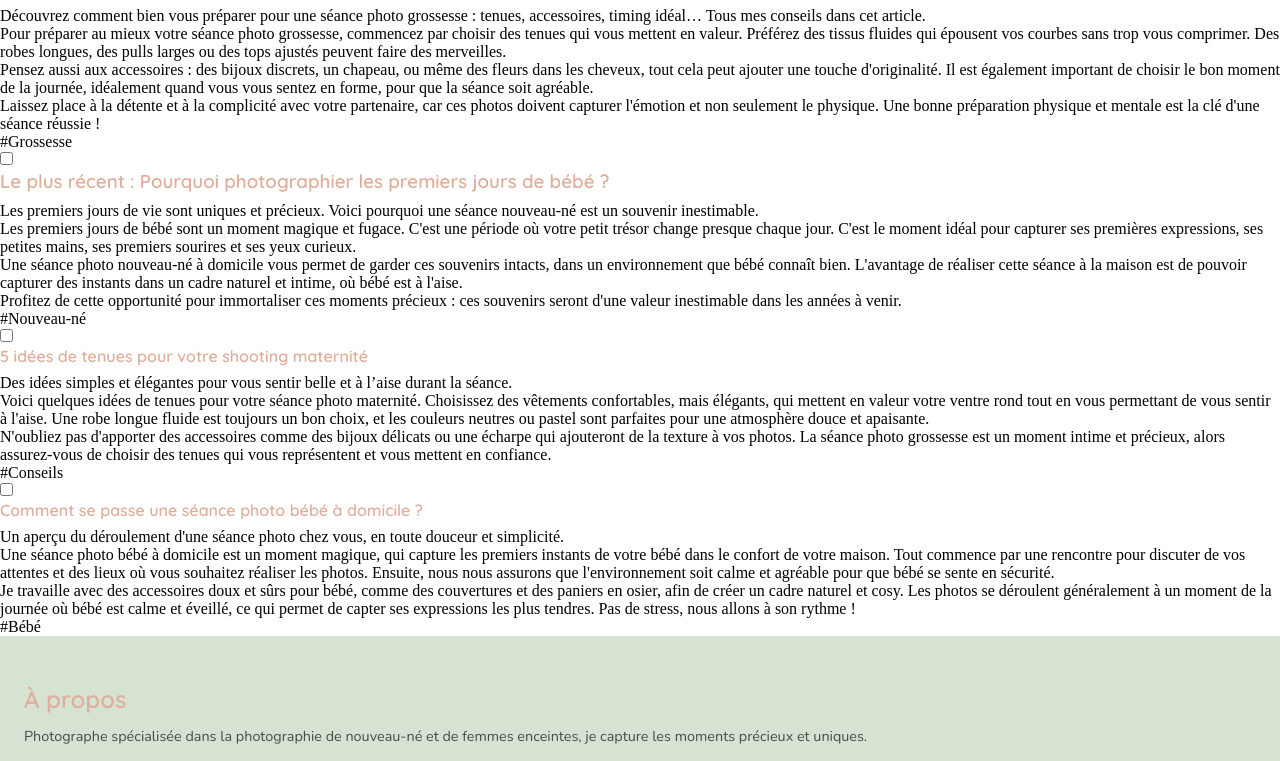
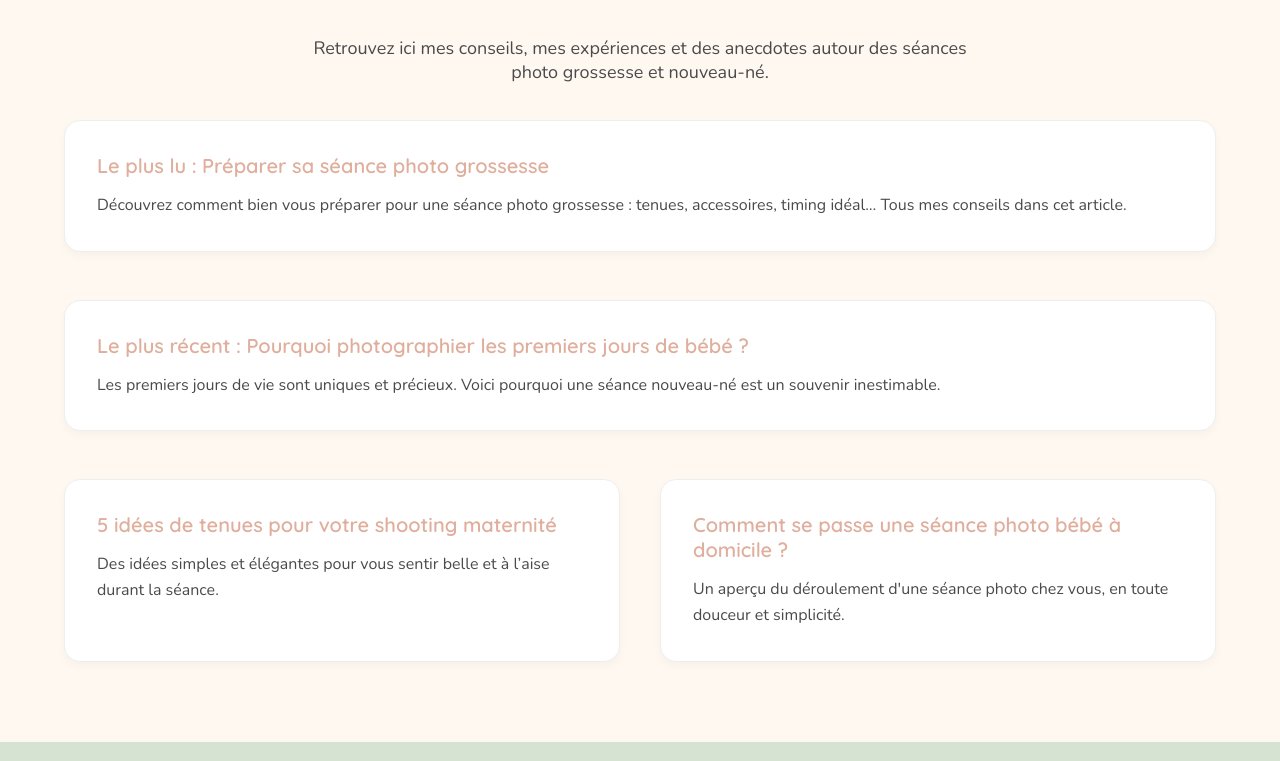
Before and after one commit to Lafuente-Nicolas/Brief-Baby-pics, a plain HTML site: page Pages/blog.html in a window 1280 px wide. Shown: the part 380-1141 px from the top of the page. Drawn offline with nearby package versions, Linux system fonts and the light colour scheme.

Commit message:
feat(css):compile scss

```diff
--- a/css/style.css
+++ b/css/style.css
@@ -526,4 +526,79 @@ h2 {
   }
 }
 
+.blogue {
+  padding: 4vh 5vw;
+  background-color: #FFF8F1;
+  color: #4A4A4A;
+}
+.blogue h2 {
+  font-family: "Quicksand", sans-serif;
+  font-size: 2.5em;
+  font-weight: 600;
+  color: #DFAE9C;
+  line-height: 1.2;
+  text-align: center;
+  margin-bottom: 2em;
+}
+.blogue .intro {
+  font-size: 1.125em;
+  text-align: center;
+  margin-bottom: 2em;
+  max-width: 700px;
+  margin-inline: auto;
+  font-family: "Nunito", sans-serif;
+}
+.blogue .grille-articles {
+  display: grid;
+  grid-template-columns: repeat(auto-fit, minmax(280px, 1fr));
+  gap: 2.5em;
+}
+.blogue article {
+  background-color: #fff;
+  border: 1px solid #eee;
+  border-radius: 1rem;
+  padding: 2em;
+  box-shadow: 0 4px 10px rgba(0, 0, 0, 0.03);
+  transition: transform 0.3s ease;
+  cursor: pointer;
+  margin-bottom: 3em;
+  /* Masquer la case à cocher */
+  /* Lorsque la case à cocher est activée, on affiche le contenu */
+}
+.blogue article:hover {
+  transform: translateY(-5px);
+}
+.blogue article .toggle {
+  display: none;
+}
+.blogue article label {
+  display: block;
+  cursor: pointer; /* Le label est cliquable */
+}
+.blogue article h4, .blogue article h3 {
+  font-size: 1.25em;
+  margin-bottom: 0.75em;
+  font-weight: 600;
+  font-family: "Quicksand", sans-serif;
+  color: #DFAE9C;
+}
+.blogue article p {
+  font-size: 1em;
+  font-family: "Nunito", sans-serif;
+  line-height: 1.6;
+}
+.blogue article .content {
+  display: none; /* Cache le contenu par défaut */
+  margin-top: 1.5em; /* Plus d'espace avant le contenu caché */
+}
+.blogue article .toggle:checked + label + .content {
+  display: block; /* Affiche le contenu quand la case est cochée */
+}
+.blogue article .etiquette {
+  margin-top: 1.5em;
+  font-size: 0.85em;
+  font-style: italic;
+  color: #E6C79C;
+}
+
 /*# sourceMappingURL=style.css.map */
```
Also changed, not shown: 1 other file.
